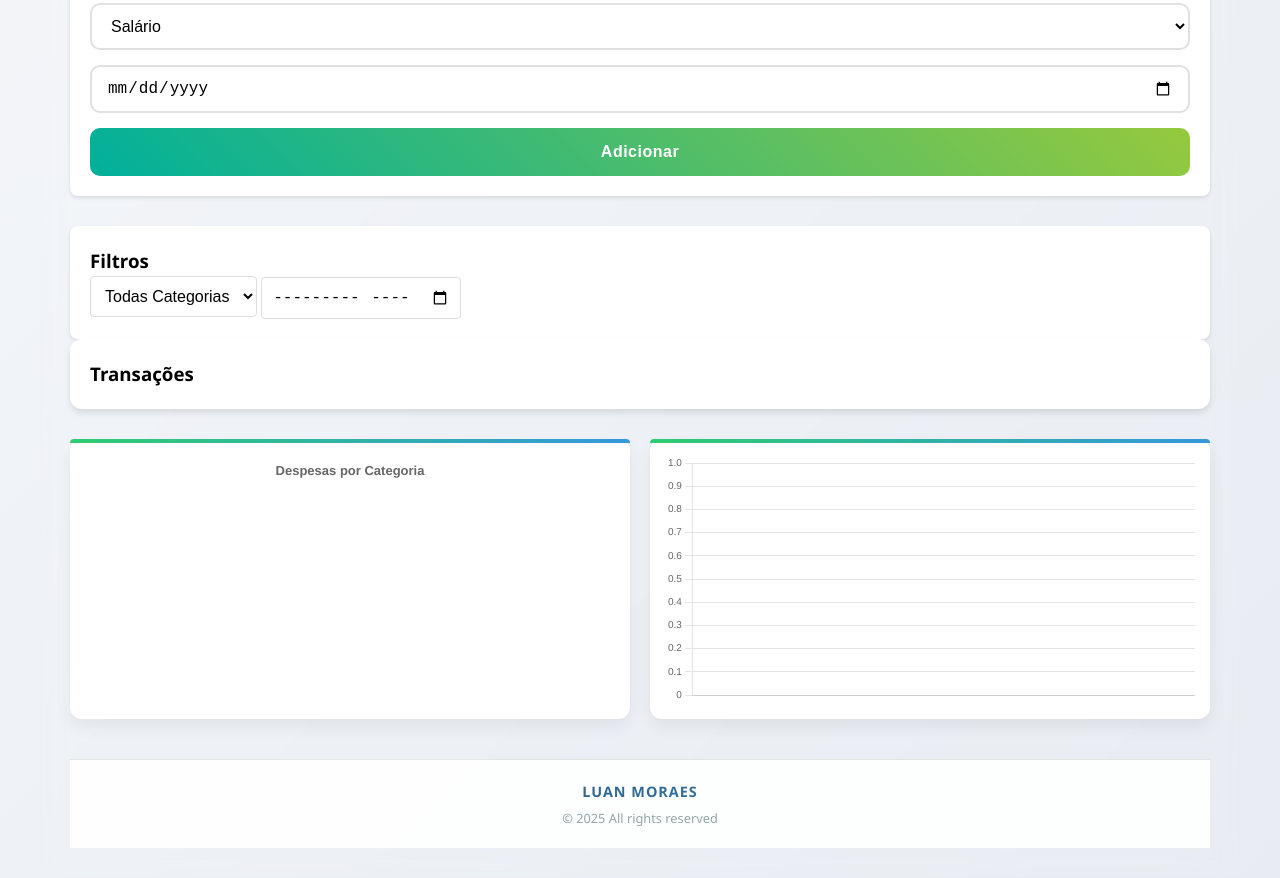
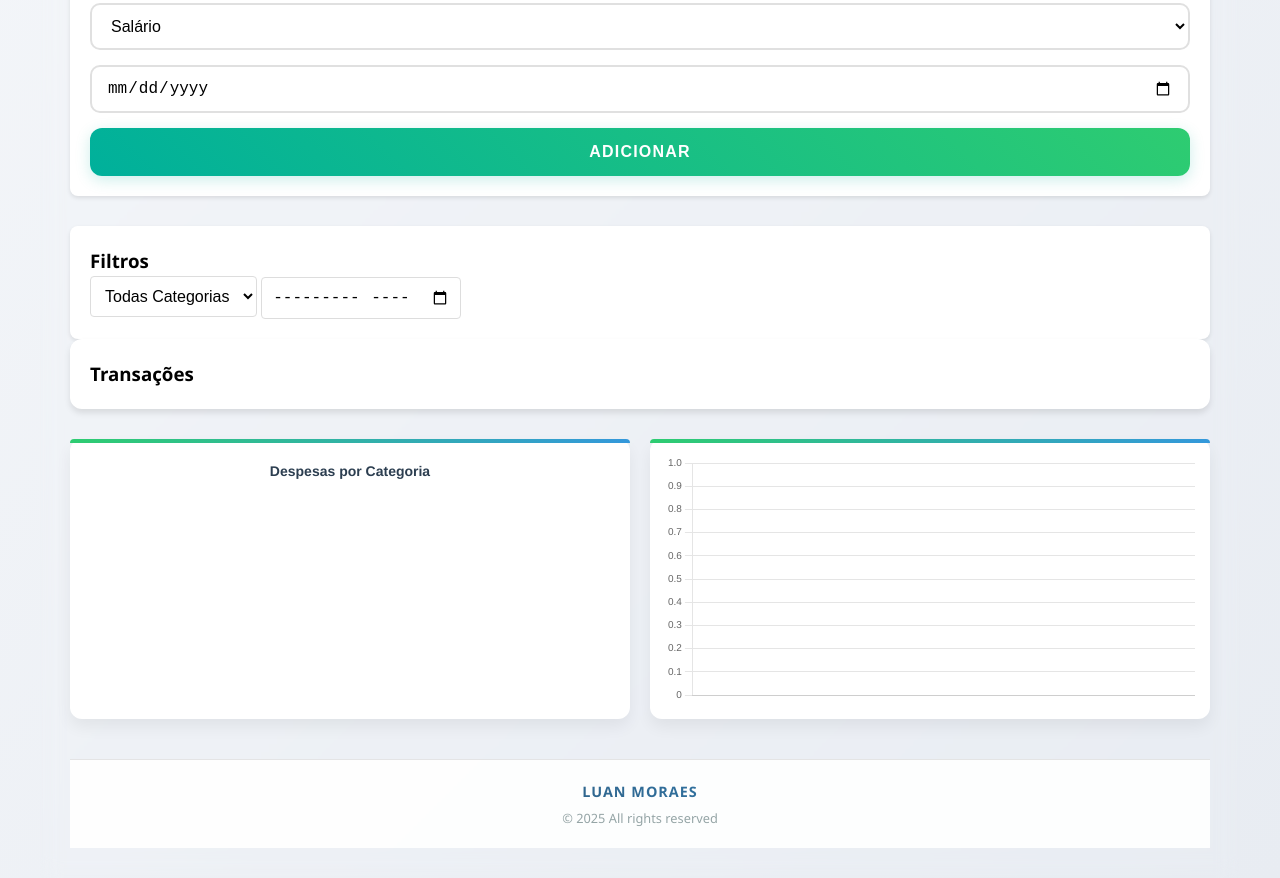
Before and after one commit to luanMoraes17/controle.github.io, a plain HTML site: page index.html in a window 1280 px wide. Shown: the part 540-1418 px from the top of the page. Drawn offline with nearby package versions, Linux system fonts and the light colour scheme.

Commit message:
mudanças nos arquivos

```diff
--- a/script.js
+++ b/script.js
@@ -202,12 +202,12 @@ class FinanceManager {
                 datasets: [{
                     data: Object.values(sortedCategories),
                     backgroundColor: [
-                        '#FF6384',
-                        '#36A2EB',
-                        '#FFCE56',
-                        '#4BC0C0',
-                        '#9966FF',
-                        '#FF9F40'
+                        '#00b09b',  // Verde principal
+                        '#2ecc71',   // Verde secundário
+                        '#3498db',   // Azul
+                        '#9b59b6',   // Roxo
+                        '#e74c3c',   // Vermelho
+                        '#f1c40f'    // Amarelo
                     ]
                 }]
             },
@@ -229,8 +229,10 @@ class FinanceManager {
                         display: true,
                         text: 'Despesas por Categoria',
                         font: {
-                            size: 13
-                        }
+                            size: 14,
+                            weight: 'bold'
+                        },
+                        color: '#2c3e50'
                     }
                 }
             }
@@ -269,8 +271,8 @@ class FinanceManager {
                 datasets: [{
                     label: 'Saldo Mensal',
                     data: data,
-                    borderColor: '#2ecc71',
-                    backgroundColor: 'rgba(46, 204, 113, 0.1)',
+                    borderColor: '#00b09b',
+                    backgroundColor: 'rgba(0, 176, 155, 0.1)',
                     borderWidth: 3,
                     fill: true,
                     tension: 0.3,
--- a/styles.css
+++ b/styles.css
@@ -29,9 +29,7 @@ header {
 .logo {
     font-size: 3em;
     font-weight: 800;
-    background: linear-gradient(45deg, #00b09b, #96c93d);
-    background-clip: text;
-    background-clip: text;
+    background: linear-gradient(45deg, #00b09b, #2ecc71);
     -webkit-background-clip: text;
     background-clip: text;
     -webkit-text-fill-color: transparent;
@@ -74,17 +72,21 @@ input:focus, select:focus {
 }
 
 button {
-    background: linear-gradient(45deg, #00b09b, #96c93d);
+    background: linear-gradient(45deg, #00b09b, #2ecc71);
     border-radius: 8px;
     font-weight: 600;
     letter-spacing: 0.5px;
     transition: all 0.3s ease;
+    color: white;
+    border: none;
+    cursor: pointer;
+    padding: 12px 20px;
 }
 
 button:hover {
     transform: translateY(-2px);
     box-shadow: 0 5px 15px rgba(0, 176, 155, 0.3);
-    background: linear-gradient(45deg, #00c4ab, #a8db4c);
+    background: linear-gradient(45deg, #00c4ab, #27ae60);
 }
 
 footer {
@@ -147,15 +149,17 @@ input, select, button {
 }
 
 button {
-    background: #4CAF50;
+    background: linear-gradient(45deg, #00b09b, #2ecc71);
     color: white;
     border: none;
     cursor: pointer;
-    transition: background 0.3s;
+    transition: all 0.3s ease;
 }
 
 button:hover {
-    background: #45a049;
+    background: linear-gradient(45deg, #00c4ab, #27ae60);
+    transform: translateY(-2px);
+    box-shadow: 0 5px 15px rgba(0, 176, 155, 0.3);
 }
 
 .transactions {
@@ -184,8 +188,8 @@ button:hover {
 }
 
 .transaction-item.income {
-    border-left-color: #2ecc71;
-    background: rgba(46, 204, 113, 0.05);
+    border-left-color: #00b09b;
+    background: rgba(0, 176, 155, 0.05);
 }
 
 .transaction-item.expense {
@@ -489,15 +493,31 @@ footer p {
 }
 
 .transaction-form button {
-    padding: 15px;
+    padding: 15px 25px;
     font-size: 16px;
-    font-weight: 600;
-    border-radius: 10px;
-    background: linear-gradient(45deg, #00b09b, #96c93d);
+    font-weight: 700;
+    border-radius: 12px;
+    background: linear-gradient(45deg, #00b09b, #2ecc71);
     color: white;
     border: none;
     cursor: pointer;
-    transition: all 0.3s ease;
+    transition: all 0.4s cubic-bezier(0.175, 0.885, 0.32, 1.275);
+    text-transform: uppercase;
+    letter-spacing: 1.2px;
+    position: relative;
+    overflow: hidden;
+    box-shadow: 0 4px 15px rgba(0, 176, 155, 0.2);
+}
+
+.transaction-form button:hover {
+    transform: translateY(-3px) scale(1.02);
+    background: linear-gradient(45deg, #00c4ab, #27ae60);
+    box-shadow: 0 8px 25px rgba(0, 176, 155, 0.4);
+}
+
+.transaction-form button:active {
+    transform: translateY(1px) scale(0.98);
+    box-shadow: 0 2px 8px rgba(0, 176, 155, 0.3);
 }
 
 /* Ajustes específicos para mobile */
```
Also changed, not shown: index.html (+1 -1 lines).
